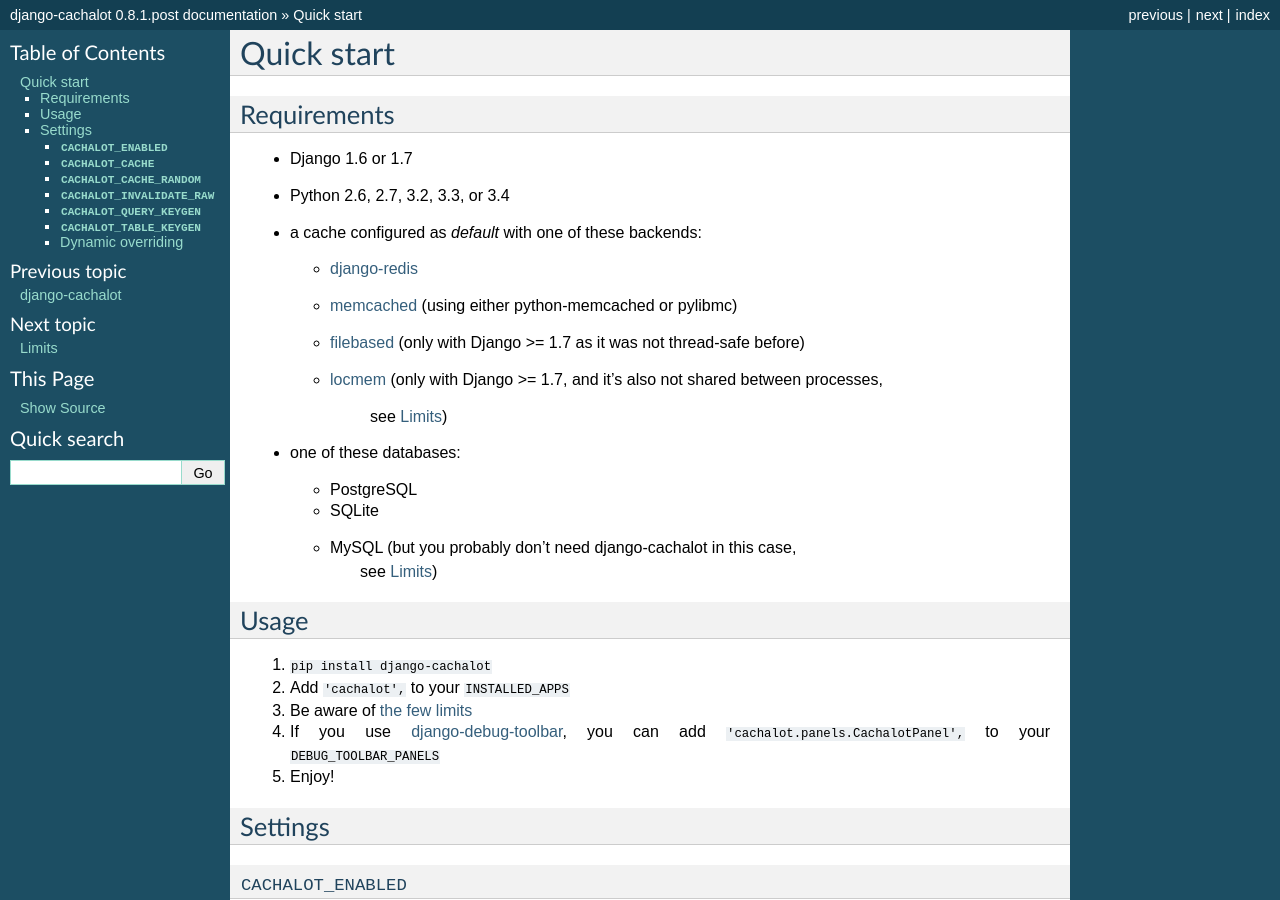
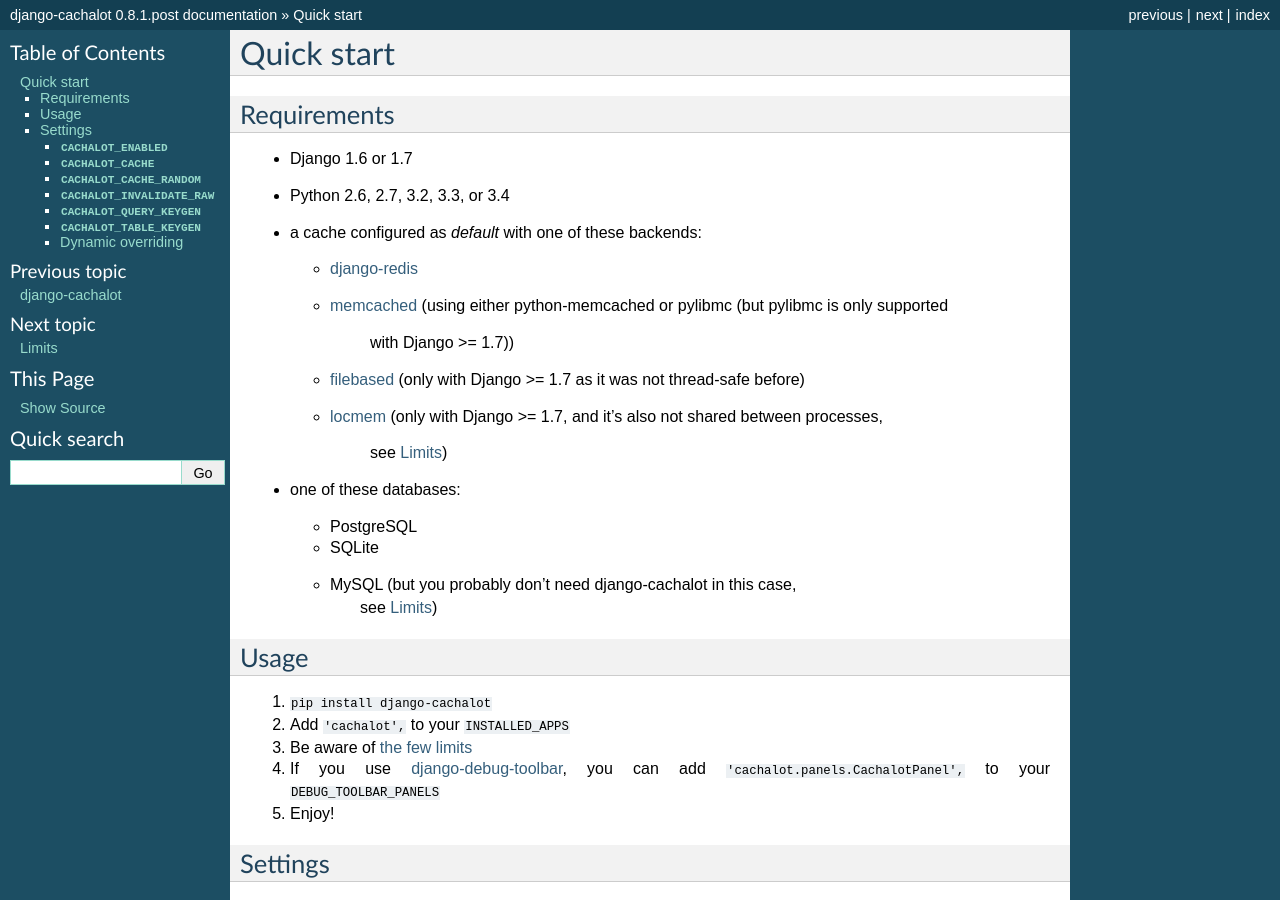
Before and after one commit to noripyt/django-cachalot, a Sphinx documentation site: the page built from docs/quickstart.rst, in a window 1280 px wide and 900 px high. Built offline with Sphinx 7.4.7, drawn with Linux system fonts in a browser that asks for light colours; pages that are not in the unit, such as notebooks, are missing from menus.

Commit message:
Drops pylibmc support with Django 1.6 due to a severe random pylibmc freeze without traceback.

```diff
--- a/docs/quickstart.rst
+++ b/docs/quickstart.rst
@@ -10,7 +10,8 @@
 
   - `django-redis <https://github.com/niwibe/django-redis>`_
   - `memcached <https://docs.djangoproject.com/en/1.7/topics/cache/#memcached>`_
-    (using either python-memcached or pylibmc)
+    (using either python-memcached or pylibmc (but pylibmc is only supported
+     with Django >= 1.7))
   - `filebased <https://docs.djangoproject.com/en/1.7/topics/cache/#filesystem-caching>`_
     (only with Django >= 1.7 as it was not thread-safe before)
   - `locmem <https://docs.djangoproject.com/en/1.7/topics/cache/#local-memory-caching>`_
```
Also changed, not shown: settings.py (+9 -9 lines), .travis.yml, 1 other file.
